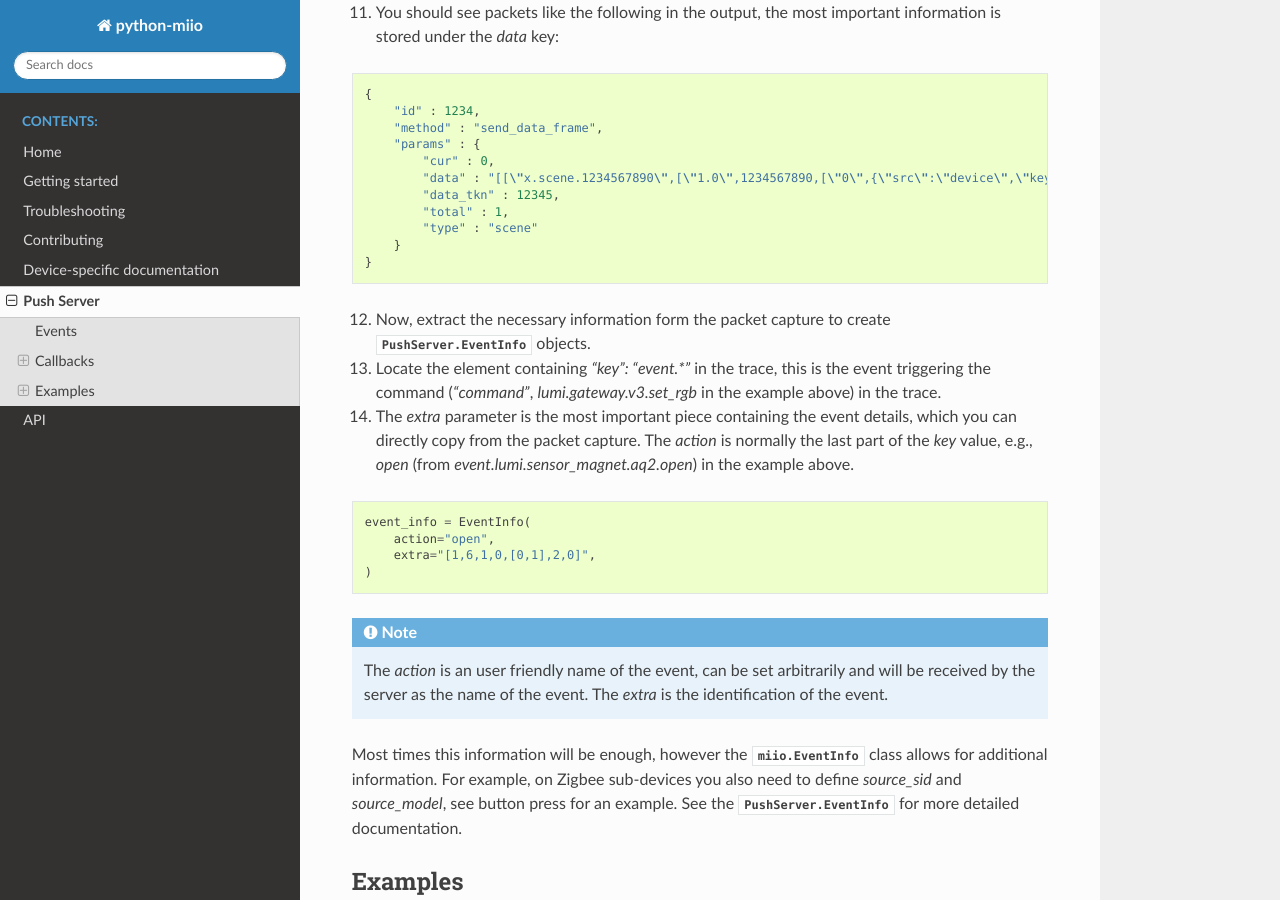
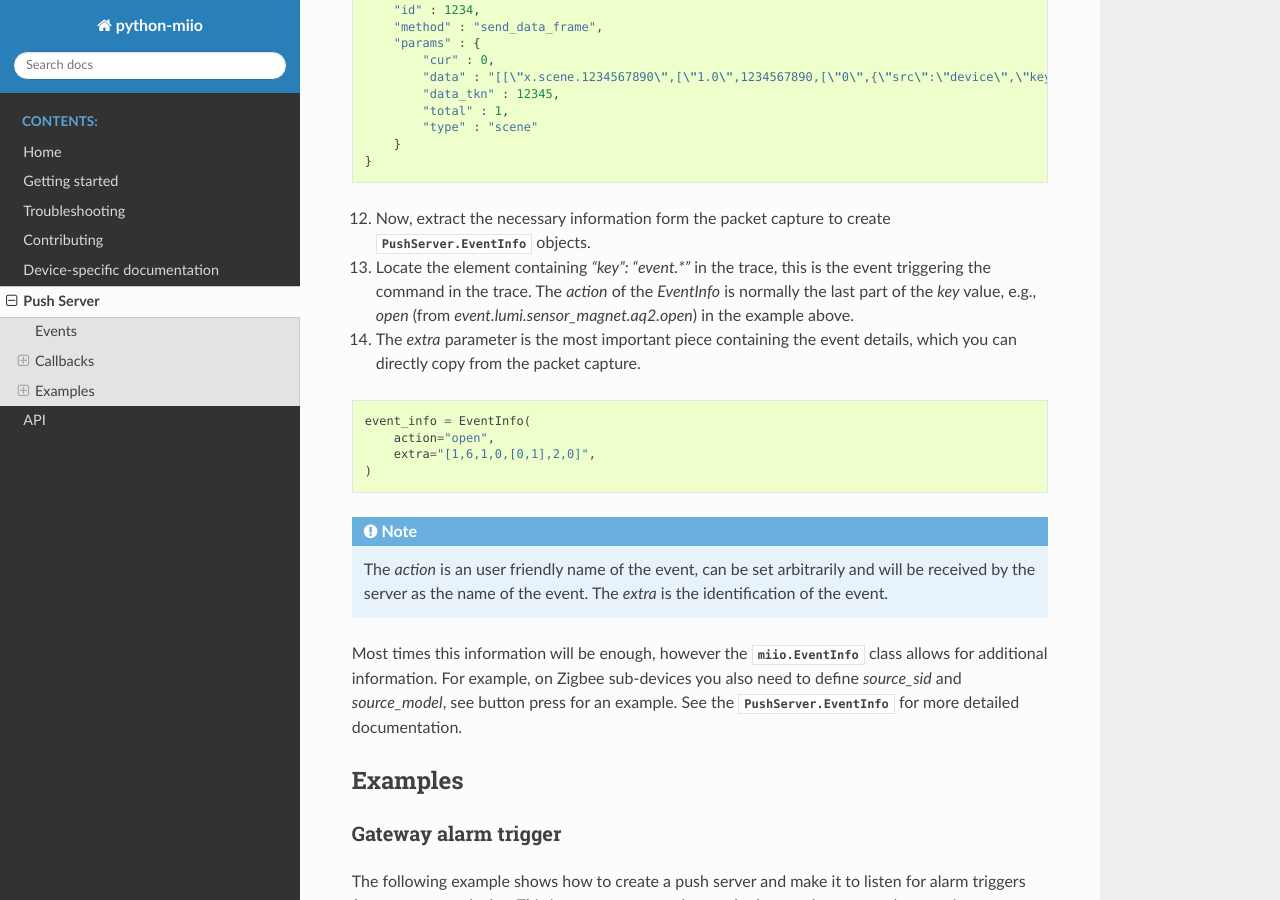
Before and after one commit to rytilahti/python-miio, a Sphinx documentation site: the page built from docs/push_server.rst, in a window 1280 px wide and 900 px high, scrolled down 3325 px. Built offline with Sphinx 7.4.7 and the Read the Docs theme 2.0.0, drawn with Linux system fonts in a browser that asks for light colours; pages that are not in the unit, such as notebooks, are missing from menus; some of the changed text lies outside the part shown.

Commit message:
doc tweaks

```diff
--- a/docs/push_server.rst
+++ b/docs/push_server.rst
@@ -51,11 +51,6 @@ Therefore, the callback functions need to have the following signature:
 .. code-block::
 
     def callback(source_device, action, params):
-
-
-.. todo::
-
-    Add an example how the arguments look like?
 
 
 .. _events_subscribe:
@@ -172,12 +167,12 @@ to retrieve the necessary information for that event.
 12. Now, extract the necessary information form the packet capture to create :class:`PushServer.EventInfo` objects.
 
 13. Locate the element containing `"key": "event.*"` in the trace,
-    this is the event triggering the command (`"command"`, `lumi.gateway.v3.set_rgb` in the example above) in the trace.
+    this is the event triggering the command in the trace.
+    The `action` of the `EventInfo` is normally the last part of the `key` value, e.g.,
+    `open` (from `event.lumi.sensor_magnet.aq2.open`) in the example above.
 
 14. The `extra` parameter is the most important piece containing the event details,
     which you can directly copy from the packet capture.
-    The `action` is normally the last part of the `key` value, e.g.,
-    `open` (from `event.lumi.sensor_magnet.aq2.open`) in the example above.
 
 ::
 
```
Also changed, not shown: other parts of docs/push_server.rst (+2 -2 lines).
